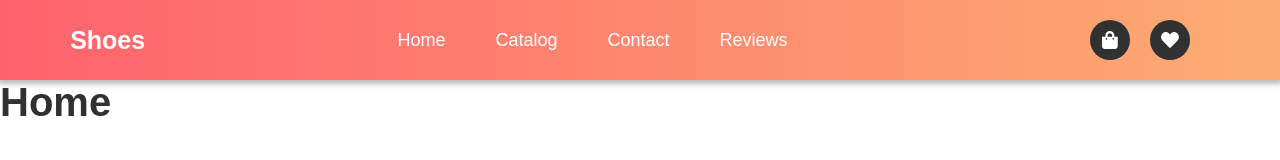
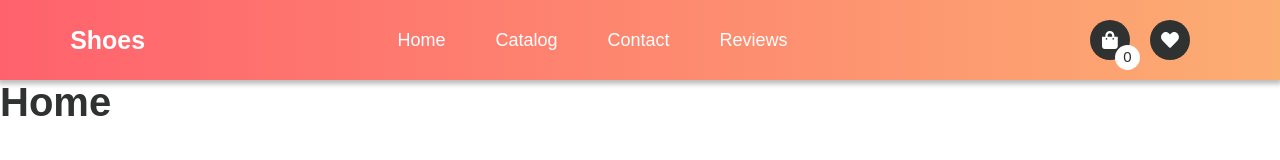
Before and after one commit to Luggi-ops/ecommerce-shoes-front, a React (Create React App) app: page / in a window 1280 px wide. Shown: the top 160 px of the page. Built offline with nearby package versions, Linux system fonts and the light colour scheme.

Commit message:
creating cartwidget component

```diff
--- /dev/null
+++ b/src/components/cartwidget/CartWidget.css
@@ -0,0 +1,33 @@
+.cart{
+    display: flex;
+    justify-content: space-between;
+}
+
+.cart-icon{
+    background-color: var(--black);
+    border-radius: 50%;
+    height: 4rem;
+    width: 4rem;
+    display: inline-block;
+    color: var(--white);
+    display: flex;
+    justify-content: center;
+    align-items: center;
+    margin-right: 2rem;
+    cursor: pointer;
+    position: relative;
+}
+
+.shop{
+    height: 2.5rem;
+    width: 2.5rem;
+    border-radius: 50%;
+    background-color: var(--white);
+    color: var(--black);
+    text-align: center;
+    line-height: 1.6;
+    position: absolute;
+    bottom: -1rem;
+    right: -1rem;
+    font-size: 1.5rem;
+}
--- /dev/null
+++ b/src/components/cartwidget/CartWidget.js
@@ -0,0 +1,21 @@
+import React from 'react'
+import './CartWidget.css';
+import { FontAwesomeIcon } from '@fortawesome/react-fontawesome';
+import { faShoppingBag} from '@fortawesome/free-solid-svg-icons';
+import { faHeart} from '@fortawesome/free-solid-svg-icons';
+
+const CartWidget = ({cartCount}) => {
+    return (
+        <div className="cart">
+            <div className="cart-icon">
+                <FontAwesomeIcon icon={faShoppingBag}/>
+                <div className="shop">{cartCount}</div>
+            </div>
+            <div className="cart-icon">
+                <FontAwesomeIcon icon={faHeart}/>
+            </div>
+        </div>
+    )
+}
+
+export default CartWidget
--- a/src/components/navbar/Navbar.css
+++ b/src/components/navbar/Navbar.css
@@ -27,21 +27,3 @@
 .nav-link{
     margin-right: 5rem;
 }
-
-.cart{
-    display: flex;
-    justify-content: space-between;
-}
-
-.cart-icon{
-    background-color: var(--black);
-    border-radius: 50%;
-    height: 4rem;
-    width: 4rem;
-    display: inline-block;
-    color: var(--white);
-    display: flex;
-    justify-content: center;
-    align-items: center;
-    margin-right: 2rem;
-}
--- a/src/components/navbar/Navbar.js
+++ b/src/components/navbar/Navbar.js
@@ -1,9 +1,7 @@
 import React from 'react';
 import {Link} from 'react-router-dom';
-import { FontAwesomeIcon } from '@fortawesome/react-fontawesome';
-import { faShoppingBag} from '@fortawesome/free-solid-svg-icons';
-import { faHeart} from '@fortawesome/free-solid-svg-icons';
 import './Navbar.css';
+import CartWidget from '../cartwidget/CartWidget';
 
 const Navbar = () => {
     return (
@@ -18,15 +16,7 @@ const Navbar = () => {
                     <Link to="/reviews" className="nav-link">Reviews</Link>
                 </nav>
 
-                <div className="cart">
-                    <div className="cart-icon">
-                        <FontAwesomeIcon icon={faShoppingBag}/>
-                    </div>
-                    <div className="cart-icon">
-                        <FontAwesomeIcon icon={faHeart}/>
-                    </div>
-
-                </div>
+                <CartWidget cartCount={0}/>
             </header>
         </>
     )
```
